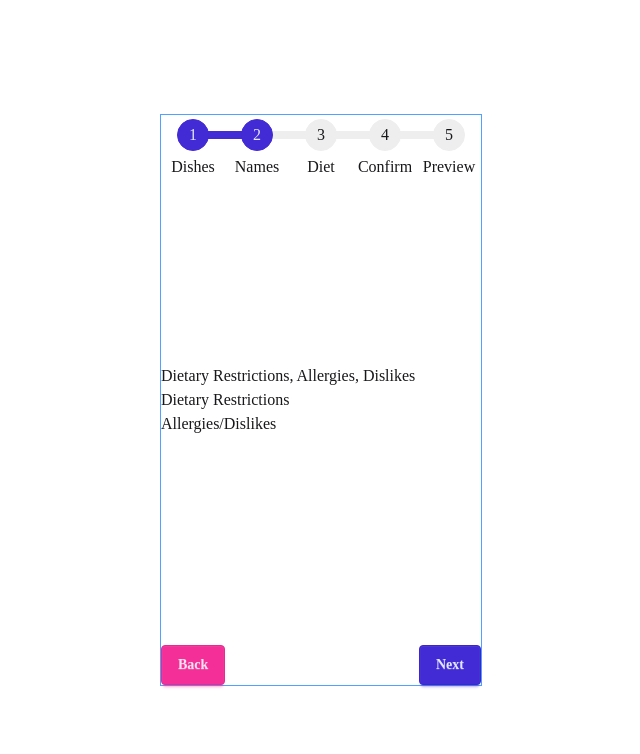
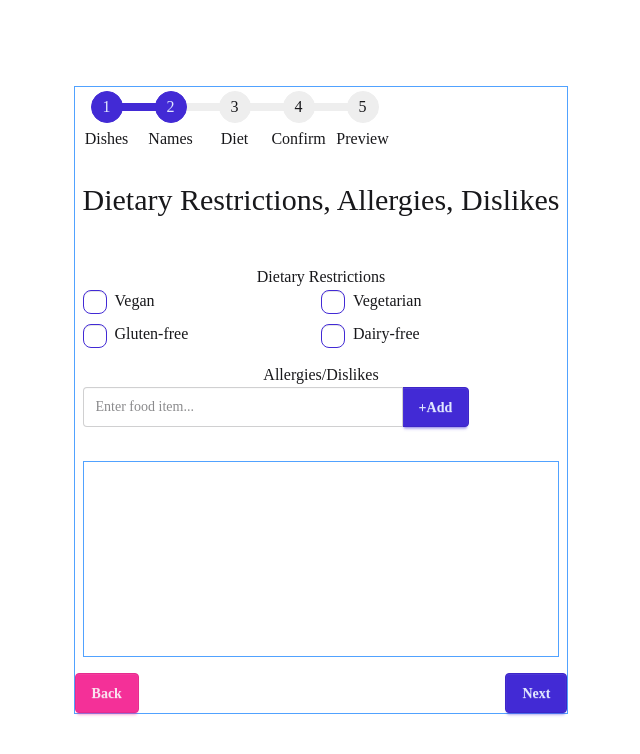
Before and after one commit to ang-riv/dinner-party-generator, a React (Vite) app: page / in a window 1280 px wide. Shown: the top 754 px of the page, without its empty margins (319-959 px from the left). Built offline with nearby package versions, Linux system fonts and the light colour scheme; a web font is replaced by a local one.

Commit message:
Search function for allergies and dislikes is active as well as the Open Food Facts API

```diff
--- a/src/MainApp.jsx
+++ b/src/MainApp.jsx
@@ -12,7 +12,7 @@ function MainApp() {
   return (
     <div className="flex justify-center items-center w-screen h-screen">
       <GuestProvider>
-        <div className="border border-blue-400 flex flex-col justify-between h-10/14">
+        <div className="border border-blue-400 flex flex-col justify-between h-11/14">
           <Steps active={1} />
           <RestrictionProvider>
             <RestrictionsPage />
--- a/src/pages/RestrictionsPage.jsx
+++ b/src/pages/RestrictionsPage.jsx
@@ -1,23 +1,158 @@
-import React, { useState } from "react";
+import React, { useEffect, useRef, useState } from "react";
 const RestrictionsPage = () => {
+  const inputRef = useRef(null);
+  // * checkboxes
+  const [dietRestrictions, setDietRestrictions] = useState([]);
+  // * using input for allergies/dislikes
+  const [foodRestrictions, setFoodRestrictions] = useState([]);
+  const [restrictionName, setRestrictionName] = useState("");
+  const diets = ["Vegan", "Vegetarian", "Gluten-free", "Dairy-free"];
+
+  //* loading for api
+  const [isLoading, setIsLoading] = useState(false);
+
+  //* for searching Open Food Facts API
+  const [search, setSearch] = useState("");
+  const [showError, setShowError] = useState(false);
+  const [restrictionCap, setRestrictionCap] = useState(false);
+  useEffect(() => {
+    // * search foodItem
+    const searchIngredient = async (ingredient) => {
+      const url = `https://world.openfoodfacts.org/cgi/search.pl?search_terms=${encodeURIComponent(
+        ingredient
+      )}&search_simple=1&json=1`;
+
+      try {
+        const response = await fetch(url);
+        if (!response.ok) throw new Error("API request failed");
+
+        const data = await response.json();
+
+        // if it is a food, add to array
+        if (data.products.length > 0) {
+          setFoodRestrictions([...foodRestrictions, ingredient]);
+          setIsLoading(false);
+          console.log("is a food item!");
+        } else {
+          // if not
+          setIsLoading(false);
+          setShowError(true);
+          console.log("Not a food item!");
+        }
+      } catch (error) {
+        console.log("Error fetching ingredient:", error);
+      }
+
+      // clear everything
+      setRestrictionName("");
+      setSearch("");
+      if (inputRef.current) inputRef.current.value = "";
+    };
+
+    if (search != "") {
+      setIsLoading(true);
+      searchIngredient(search);
+    }
+
+    // cap off number of allergies/dislikes at 10
+    if (foodRestrictions.length >= 10) setRestrictionCap(true);
+  }, [search, foodRestrictions]);
+
+  const handleDiet = (e) => {
+    // if checked, add to arr
+    if (e.target.checked === true) {
+      setDietRestrictions([...dietRestrictions, e.target.value]);
+    } else {
+      // if checked before then unchecked, take it out of the arr
+      const newArr = foodRestrictions.filter((item) => item != e.target.value);
+      setDietRestrictions(newArr);
+    }
+  };
   return (
-    <div>
-      <h2>Dietary Restrictions, Allergies, Dislikes</h2>
+    <div className="h-10/12 px-2 flex flex-col justify-around">
+      <h2 className="h-1/8 text-3xl text-center flex justify-center items-center">
+        Dietary Restrictions, Allergies, Dislikes
+      </h2>
       {/* diet restrictions checkboxes */}
-      <div>
-        <h3>Dietary Restrictions</h3>
-        <div></div>
+      <div className="h-1/8">
+        <h3 className="text-center">Dietary Restrictions</h3>
+        <div className="flex flex-wrap">
+          {diets.map((diet) => (
+            <label key={diet} className="w-1/2 mb-2">
+              <input
+                className="checkbox checkbox-primary mr-2"
+                type="checkbox"
+                id={diet}
+                value={diet}
+                onChange={(e) => handleDiet(e)}
+              />
+              {diet}
+            </label>
+          ))}
+        </div>
       </div>
       {/* allergies/dislikes */}
-      <div>
-        <h3>Allergies/Dislikes</h3>
-        <div className="join">
-          <input type="text join-item" name="" id="" />
-          <button className="join-item"></button>
+      <div className="h-1/8">
+        <h3 className="text-center">Allergies/Dislikes</h3>
+        <div className="join w-full ">
+          <input
+            type="text"
+            ref={inputRef}
+            className="input join-item"
+            name="allergies"
+            id="allergies"
+            minLength="3"
+            maxLength="30"
+            autoComplete="off"
+            placeholder="Enter food item..."
+            pattern="[A-Za-z]*"
+            onChange={(e) => setRestrictionName(e.target.value)}
+          />
+          <button
+            className="btn btn-primary join-item"
+            onClick={() => setSearch(restrictionName)}
+          >
+            +Add
+          </button>
         </div>
       </div>
       {/* display */}
-      <div></div>
+      <div className="h-3/8 border border-blue-400">
+        {showError ? (
+          <div className="h-full w-full flex flex-col justify-center items-center">
+            <p className="text-center mb-2">
+              Food item not found. <br /> Please enter a food item.
+            </p>
+            <button
+              className="btn btn-primary"
+              onClick={() => setShowError(false)}
+            >
+              OK
+            </button>
+          </div>
+        ) : (
+          <>
+            {isLoading ? (
+              <div className="h-full w-full flex flex-col justify-center items-center">
+                <p className="text-center text-sm">
+                  Searching <span className="font-bold">Open Food Facts</span>
+                  <br /> for food item...
+                </p>
+                <span className="loading loading-spinner text-primary"></span>
+              </div>
+            ) : (
+              <div className="h-full w-full flex flex-col items-start p-1">
+                {foodRestrictions.map((foodItem) => (
+                  <div className="w-1/2 h-1/5 flex items-center mb-1">
+                    <button className="btn btn-primary btn-xs mr-1">X</button>
+                    <p>{foodItem}</p>
+                  </div>
+                ))}
+              </div>
+            )}
+          </>
+        )}
+      </div>
     </div>
   );
 };
```
